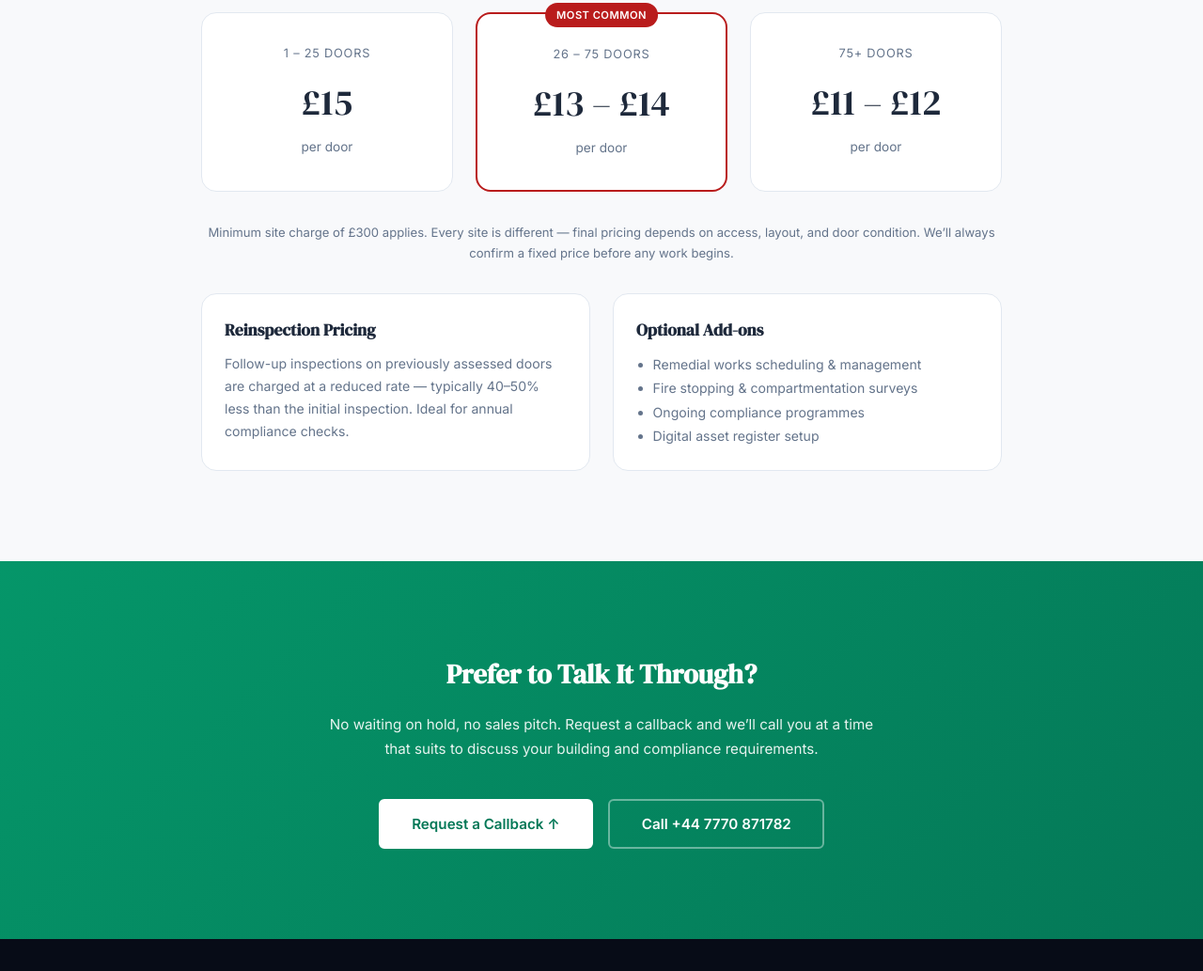
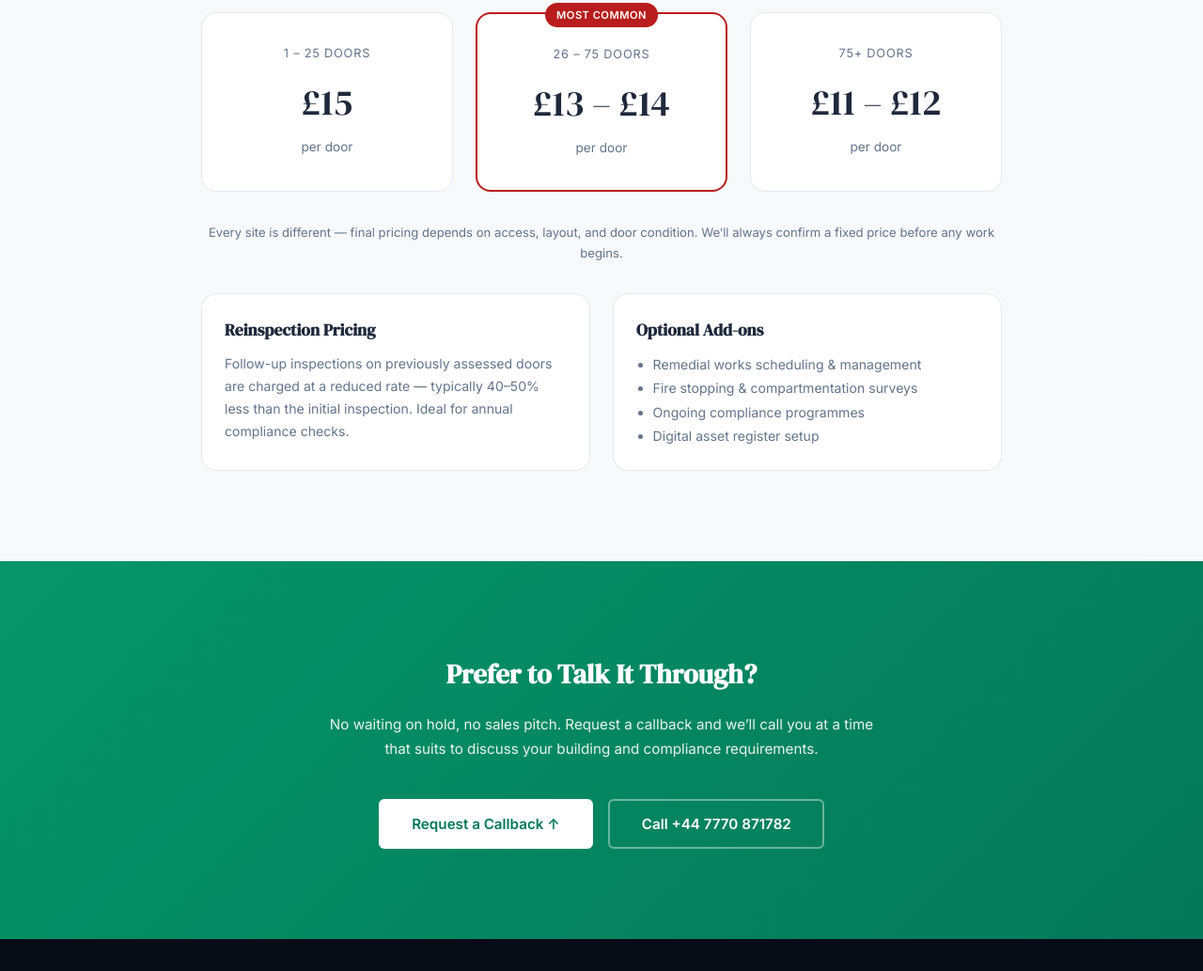
Before and after one commit to declaneliades-ship-it/de-fire-compliance, a website: page quote-calculator.html in a window 1280 px wide. Shown: the part 1662-2695 px from the top of the page at 94% size. Drawn offline with Linux system fonts and the light colour scheme.

Commit message:
Remove minimum charge mention from pricing section

```diff
--- a/quote-calculator.html
+++ b/quote-calculator.html
@@ -499,7 +499,7 @@
                 </div>
             </div>
 
-            <p style="text-align: center; font-size: 0.82rem; color: var(--color-text-light); margin-bottom: 2rem;">Minimum site charge of &pound;300 applies. Every site is different &mdash; final pricing depends on access, layout, and door condition. We&rsquo;ll always confirm a fixed price before any work begins.</p>
+            <p style="text-align: center; font-size: 0.82rem; color: var(--color-text-light); margin-bottom: 2rem;">Every site is different &mdash; final pricing depends on access, layout, and door condition. We&rsquo;ll always confirm a fixed price before any work begins.</p>
 
             <!-- Reinspection & Add-ons -->
             <div style="display: grid; grid-template-columns: 1fr 1fr; gap: 1.5rem;">
```
